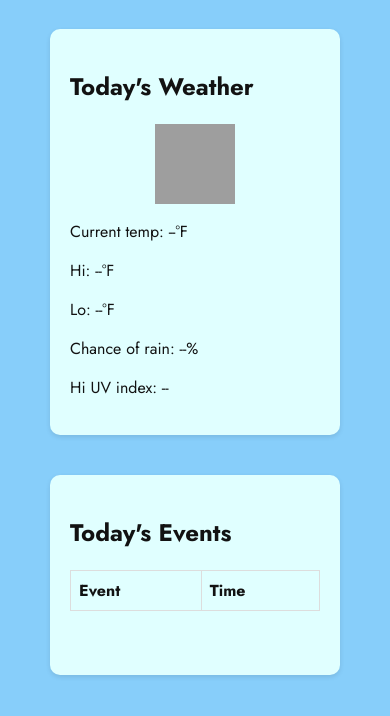
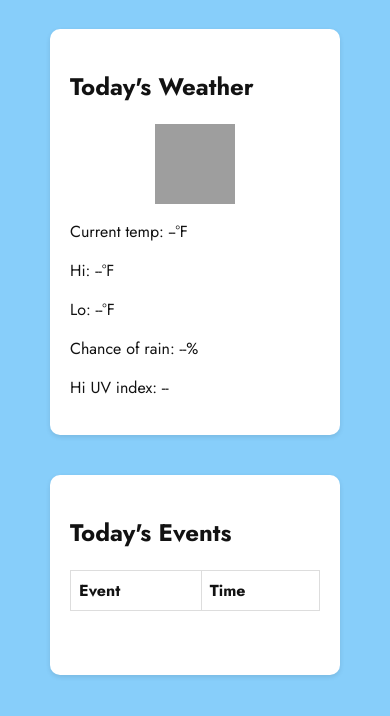
Before and after one commit to jacksonngreer/MorningBrief, a website: page public/dashboard.html in a window 390 px wide. Shown: the part 110-826 px from the top of the page. Drawn offline with Linux system fonts and the light colour scheme; no server answers; grey boxes are pictures that could not be loaded.

Commit message:
Updated colors

```diff
--- a/public/styles.css
+++ b/public/styles.css
@@ -2,7 +2,6 @@
     box-sizing: border-box;
     font-family: "Jost", sans-serif;
     font-optical-sizing: auto;
-    font-weight: <weight>;
     font-style: normal;
 }
 
@@ -64,7 +63,7 @@
 .weather,
 .events {
     flex: 1;
-     background-color: lightcyan;
+    background-color: white;
     border-radius: 10px;
     padding: 20px;
     box-shadow: 0 2px 5px rgba(0, 0, 0, 0.1);
@@ -72,14 +71,15 @@
 
 @media (max-width: 700px) {
     .info-summary {
-        flex-direction: column; /* Stack children vertically */
+        flex-direction: column;
         padding: 10px;
     }
+
     .weather,
     .events {
-        width: 100%; /* Allow full width for each box */
-        margin-bottom: 20px; /* Add some space between the boxes */
-        min-height: 200px; /* Set a minimum height to prevent it from being too small */
+        width: 100%;
+        margin-bottom: 20px;
+        min-height: 200px;
     }
 }
 
```
Also changed, not shown: public/dashboard.html (+2 -1 lines), public/index.html (+7 -3 lines), 1 other file. Lines whose indentation alone changed are shown as unchanged.
